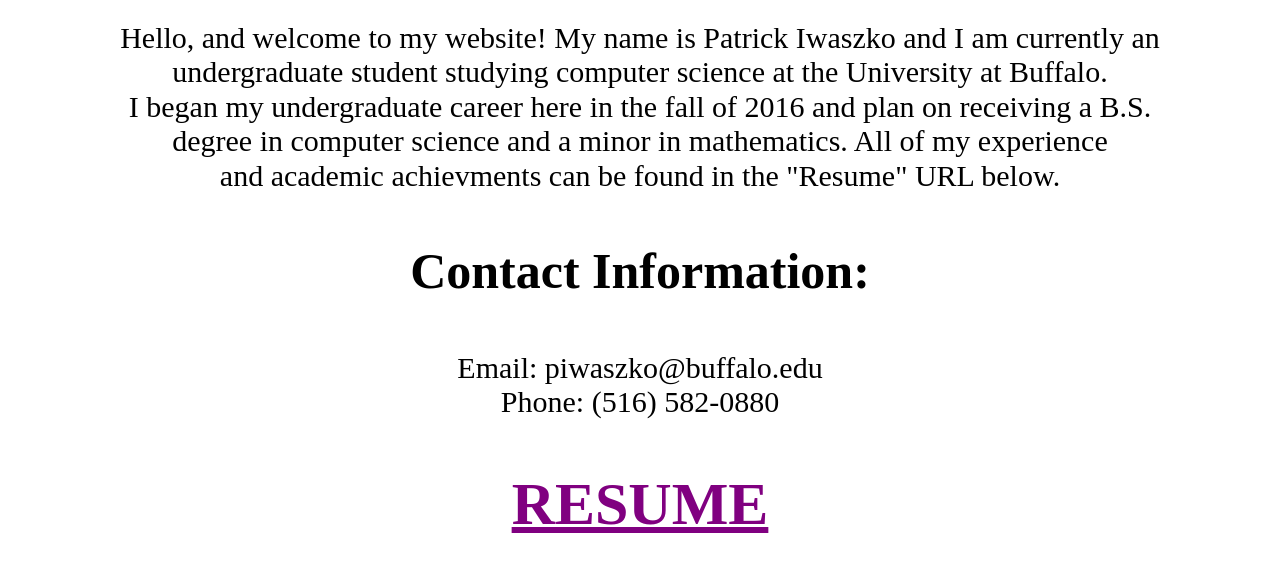
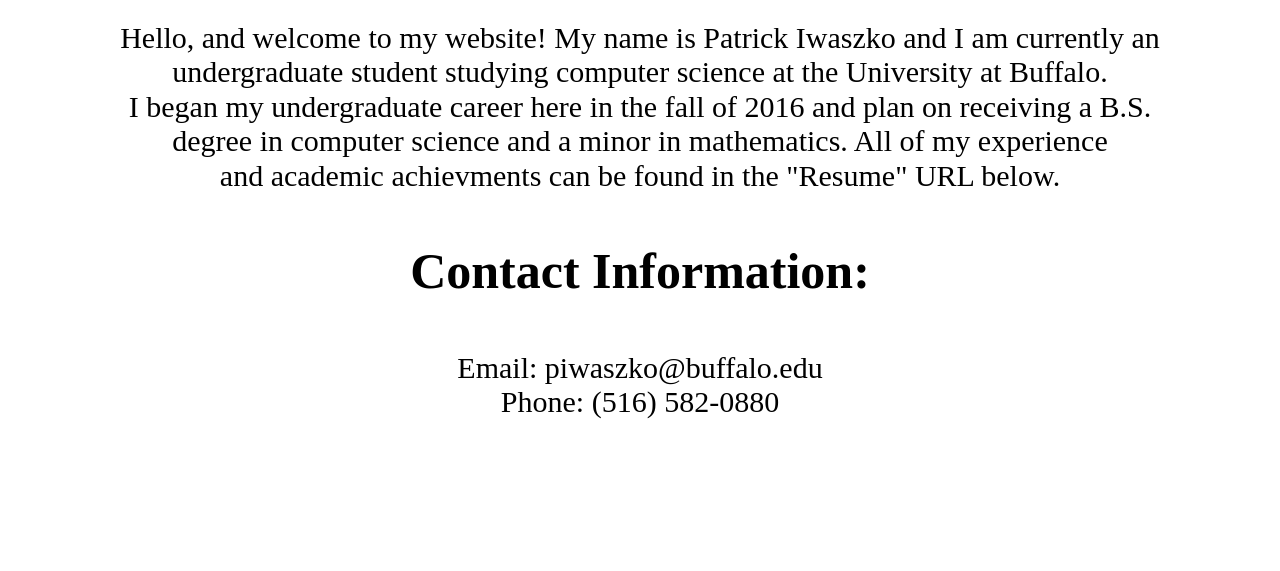
Before and after one commit to piwaszko/piwaszko.github.io, a plain HTML site: page index.html in a window 1280 px wide. Shown: the part 700-1271 px from the top of the page. After the commit the page ends 1150 px from the top, so only its background shows below. Drawn offline with nearby package versions, Linux system fonts and the light colour scheme.

Commit message:
Removed old resume

```diff
--- a/index.html
+++ b/index.html
@@ -69,6 +69,4 @@
 
    <p> Email: piwaszko@buffalo.edu <br> Phone: (516) 582-0880
 
-  <h3><a href="https://docs.google.com/document/d/1YJDvNZqBwNV-ORcoiKjisFnBAf-nsAyuv1g_qCQ-Lq8/edit?usp=sharing">RESUME</a></li> </h3>
-
 </body>
```
